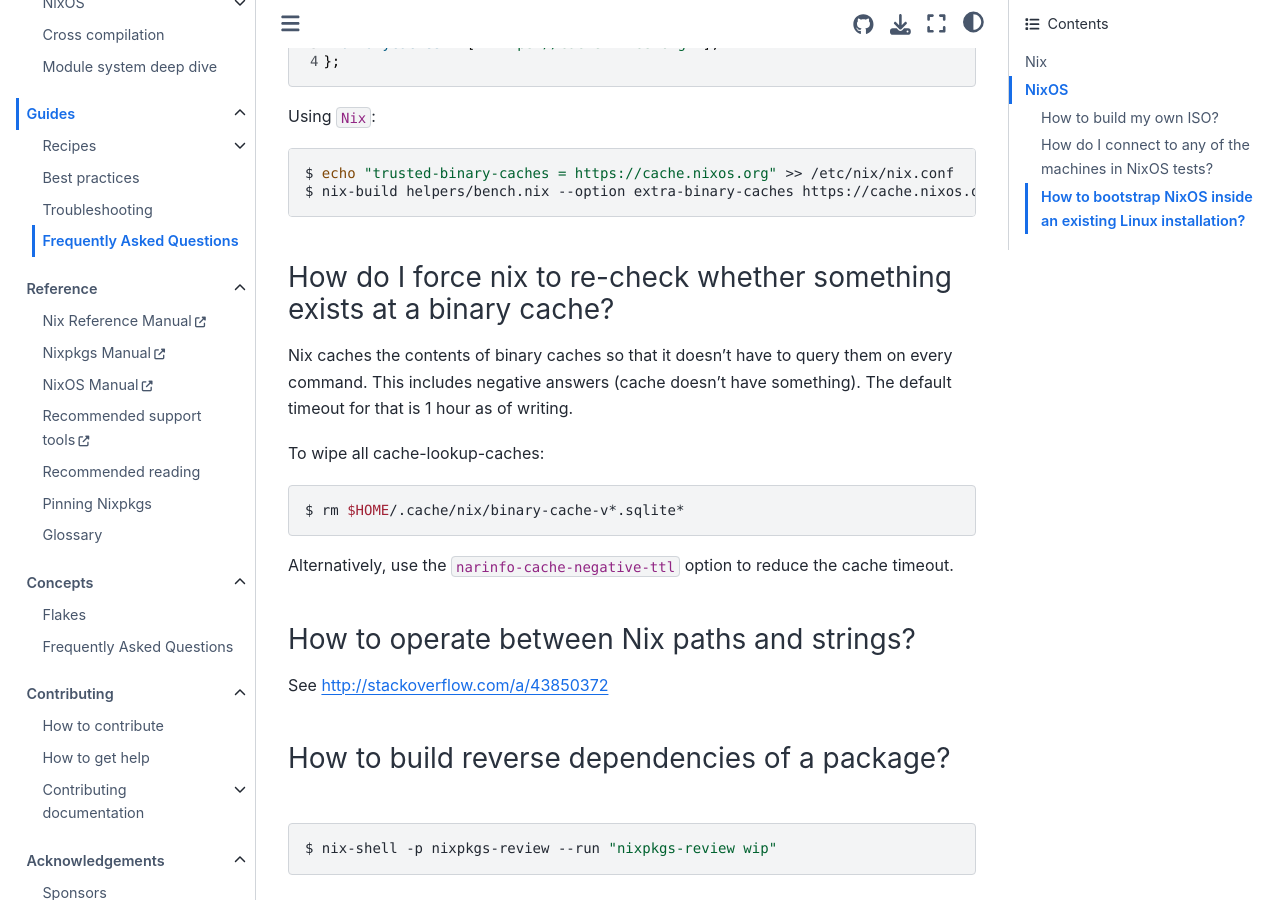
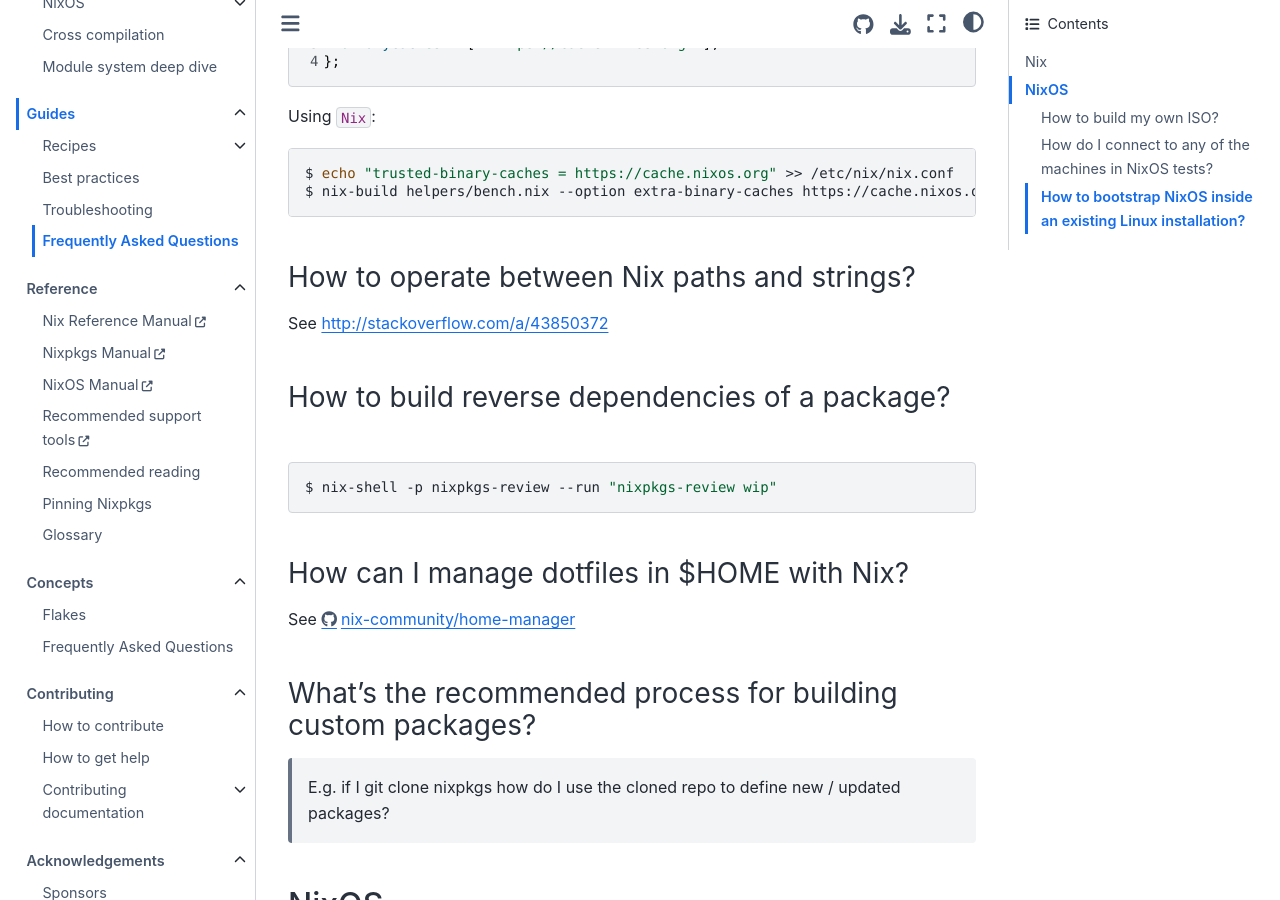
Before and after one commit to NixOS/nix.dev, a Sphinx documentation site: the page built from source/guides/faq.md, in a window 1280 px wide and 900 px high, scrolled down 518 px. Built offline with Sphinx 7.4.7 and the Sphinx Book theme 1.1.4, drawn with Linux system fonts in a browser that asks for light colours.

````diff
--- a/source/guides/faq.md
+++ b/source/guides/faq.md
@@ -28,21 +28,6 @@ Using `Nix`:
 $ echo "trusted-binary-caches = https://cache.nixos.org" >> /etc/nix/nix.conf
 $ nix-build helpers/bench.nix --option extra-binary-caches https://cache.nixos.org
 ```
-
-### How do I force nix to re-check whether something exists at a binary cache?
-
-Nix caches the contents of binary caches so that it doesn't have to query them
-on every command. This includes negative answers (cache doesn't have something).
-The default timeout for that is 1 hour as of writing.
-
-To wipe all cache-lookup-caches:
-
-```shell-session
-$ rm $HOME/.cache/nix/binary-cache-v*.sqlite*
-```
-
-Alternatively, use the `narinfo-cache-negative-ttl` option to reduce the
-cache timeout.
 
 ### How to operate between Nix paths and strings?
 
````
Also changed, not shown: source/guides/recipes/nix-recipes.md (added, +14 -0 lines).
